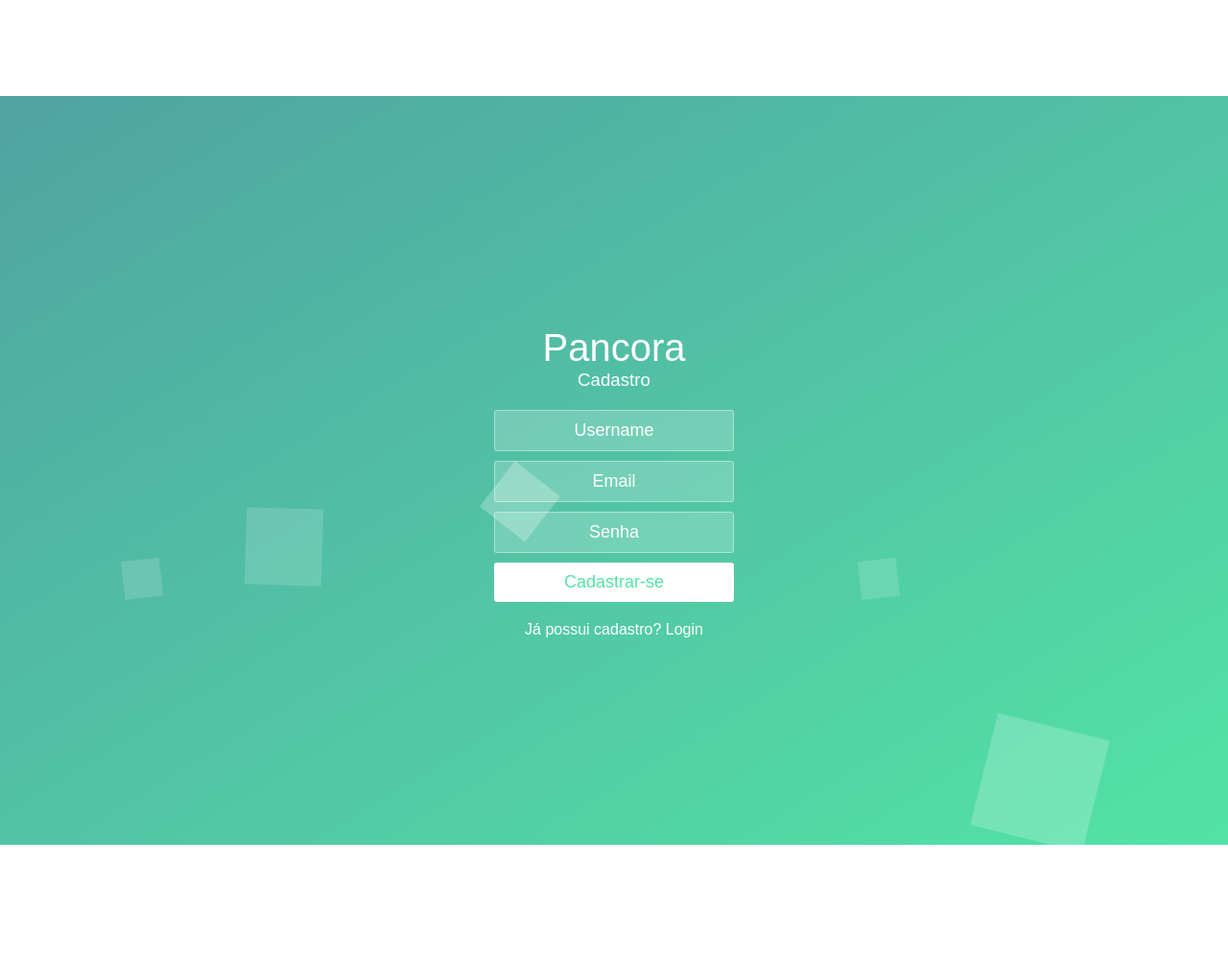
After one commit to BrunaZimmermannTregnago/Pancora, a Spring Boot app: page /api/v1/registration/register in a window 1280 px wide. The commit adds this page. Shown: the whole page at 96% size. Run offline with Spring Boot 4, Linux system fonts and the light colour scheme; style sheets or scripts are compiled from the project's sources; some of the project's set-up classes (security, data sources, template engines, error pages and the like) are left out, and stand-ins take their place; some libraries are stand-ins or nearby versions.

Commit message:
Criação do frontend e endpoints da página de cadastro; Edição na página de login; Atualização nas configurações de email.

```diff
--- /dev/null
+++ b/API/src/main/java/br/edu/unoesc/springboot/pancora/controllers/RegistrationController.java
@@ -0,0 +1,26 @@
+package br.edu.unoesc.springboot.pancora.controllers;
+
+import br.edu.unoesc.springboot.pancora.registration.RegistrationRequest;
+import br.edu.unoesc.springboot.pancora.registration.RegistrationService;
+import lombok.AllArgsConstructor;
+import org.springframework.stereotype.Controller;
+import org.springframework.web.bind.annotation.*;
+
+@Controller
+@RequestMapping(path = "api/v1/registration")
+@AllArgsConstructor
+public class RegistrationController {
+
+    private RegistrationService registrationService;
+
+    @GetMapping("/register")
+    public String register() {
+        return "register";
+    }
+
+    @PostMapping(value = "/register")
+    public String register(@RequestBody RegistrationRequest request) {
+        return registrationService.register(request);
+    }
+
+}
--- a/API/src/main/resources/application.properties
+++ b/API/src/main/resources/application.properties
@@ -19,7 +19,7 @@ spring.h2.console.path=/h2-console
 #Email Configuration
 spring.mail.host=smtp.gmail.com
 spring.mail.port=587
-spring.mail.username=ana.epping@unoesc.edu.br
-spring.mail.password=ktsvcgeaolnrwwoq
+spring.mail.username=pancora2021@gmail.com
+spring.mail.password=qifjngutanpofacf
 spring.mail.properties.mail.smtp.auth=true
 spring.mail.properties.mail.smtp.starttls.enable=true
--- a/API/src/main/resources/templates/js/login.js
+++ /dev/null
@@ -1,6 +0,0 @@
- $("#login-button").click(function(event){
-		 event.preventDefault();
-
-	 $('form').fadeOut(500);
-	 $('.wrapper').addClass('form-success');
-});
--- /dev/null
+++ b/API/src/main/resources/templates/register.html
@@ -0,0 +1,87 @@
+<!DOCTYPE html>
+<html lang="pt-br" xmlns:th="http://www.thymeleaf.org">
+<head>
+    <meta charset="UTF-8">
+    <meta name="viewport" content="width=device-width, initial-scale=1">
+    <title>Cadastro</title>
+    <link rel="stylesheet/less" type="text/css" href="css/style.less">
+</head>
+<body>
+
+<div class="wrapper">
+    <div class="container">
+        <h1>Pancora</h1>
+        <h3>Cadastro</h3>
+        <form class="form" name="f" th:action="@{/register}" method="post">
+            <input type="text" id="username" name="username" placeholder="Username">
+            <input type="text" id="email" name="email" placeholder="Email">
+            <input type="password" id="password" name="password" placeholder="Senha">
+            <button type="submit" id="login-button" onclick="cadastrarUsuario()">Cadastrar-se</button>
+        </form>
+        <p >Já possui cadastro? <a href="/login" style="text-decoration:none" ><font class="login" color="white">Login</font></a> </p>
+    </div>
+
+    <ul class="bg-bubbles">
+        <li></li>
+        <li></li>
+        <li></li>
+        <li></li>
+        <li></li>
+        <li></li>
+        <li></li>
+        <li></li>
+        <li></li>
+        <li></li>
+    </ul>
+</div>
+
+<script>
+    function cadastrarUsuario(){
+    var username = $("#username").val();
+    var email = $("#email").val();
+    var password = $("#password").val();
+
+    if(username == ""){
+        alert("Informe seu nome de usuário!");
+        $("#username").focus();
+        return;
+    }else if(email == ""){
+        alert("Informe seu email!");
+        $("#email").focus();
+        return;
+    }else if(password == ""){
+        alert("Informe sua senha!");
+        $("#password").focus();
+        return;
+    }else{
+        $.ajax({
+            method : "POST",
+            url : "register",
+            data : JSON.stringify({username : username, email : email, password : password}),
+            contentType : "application/json; charset=utf-8",
+            success : function(response){
+                $("#username").val(response.id);
+                alert("Obrigado por se cadastrar! Valide sua conta através do link de confirmação que enviamos para o seu email.");
+            }
+            }).fail(function (xhr, status, errorThrown){
+                alert("Erro ao cadastrar." + xhr.responseText);
+            });
+        }
+    }
+
+     $("#login-button").click(function(event){
+             event.preventDefault();
+
+         $('form').fadeOut(500);
+         $('.wrapper').addClass('form-success');
+    });
+
+</script>
+<script
+        src="https://code.jquery.com/jquery-3.6.0.min.js"
+        integrity="sha256-/xUj+3OJU5yExlq6GSYGSHk7tPXikynS7ogEvDej/m4="
+        crossorigin="anonymous">
+</script>
+<script src="https://cdn.jsdelivr.net/npm/less@4.1.1" ></script>
+</body>
+</html>
```
Also changed, not shown: API/src/main/java/br/edu/unoesc/springboot/pancora/controllers/LoginController.java (added, +14 -0 lines), API/src/main/java/br/edu/unoesc/springboot/pancora/controllers/TokenController.java (added, +21 -0 lines), API/src/main/java/br/edu/unoesc/springboot/pancora/registration/RegistrationController.java (deleted, +0 -34 lines), API/src/main/resources/templates/login.html (+10 -3 lines), API/src/main/resources/templates/cadastro-empresa.html (renamed from API/src/main/resources/templates/js/cadastro-empresa.html), API/src/main/resources/templates/cadastro-sintomas.html (renamed from API/src/main/resources/static/cadastro-sintomas.html), API/src/main/resources/templates/css/style.less (renamed from API/src/main/resources/templates/css/login_style.less).
